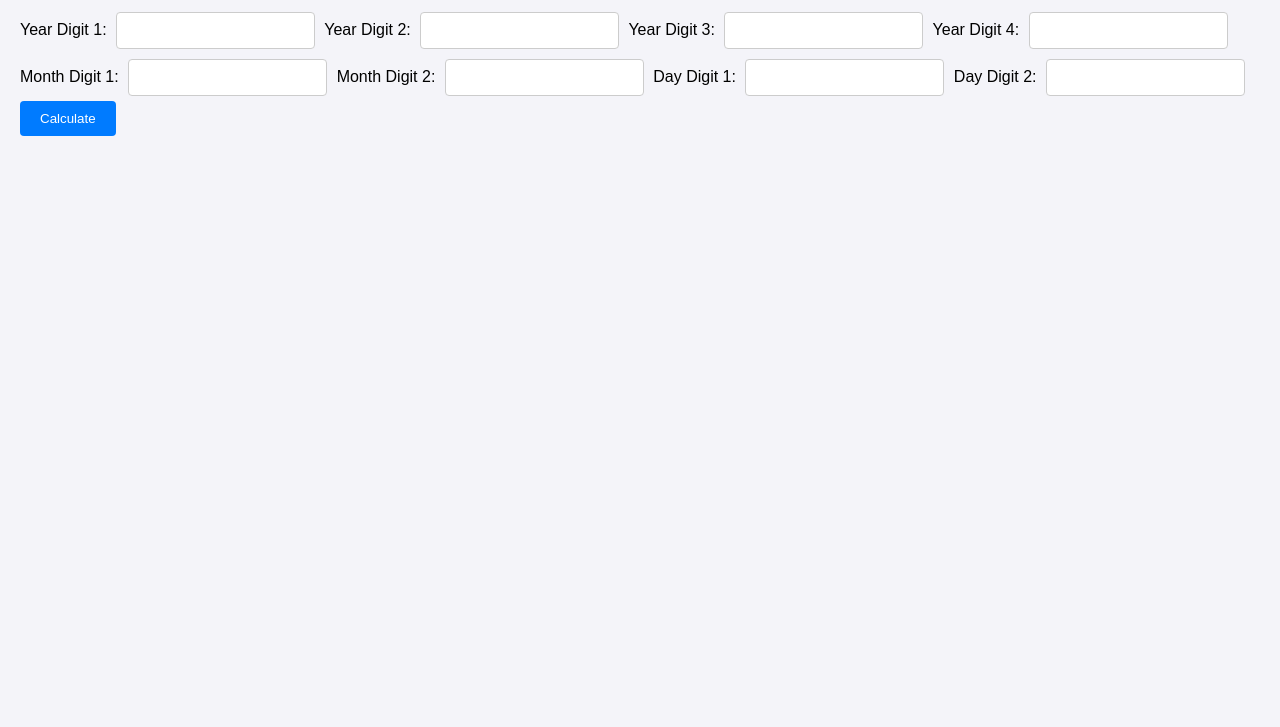
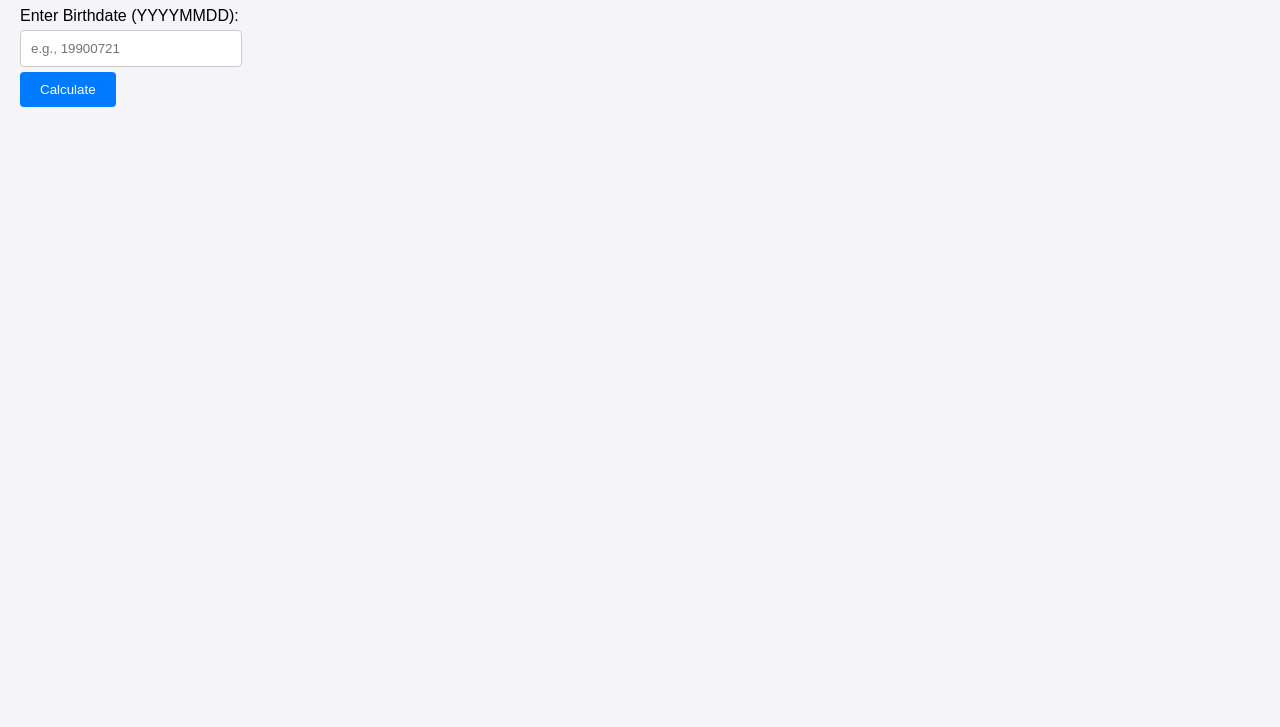
Before and after one commit to feroseno/fivestar, a plain HTML site: page fivestar.html in a window 1280 px wide. Shown: the part 73-800 px from the top of the page. Drawn offline with Linux system fonts and the light colour scheme.

Commit message:
Update fivestar.html

```diff
--- a/fivestar.html
+++ b/fivestar.html
@@ -3,7 +3,7 @@
 <head>
   <meta charset="UTF-8">
   <meta name="viewport" content="width=device-width, initial-scale=1.0">
-  <title>T and P Calculation</title>
+  <title>T and P Calculator</title>
   <style>
     body {
       font-family: Arial, sans-serif;
@@ -12,9 +12,10 @@
     }
     input {
       padding: 10px;
-      margin: 5px;
+      margin: 5px 0;
       border: 1px solid #ccc;
       border-radius: 4px;
+      width: 200px;
     }
     button {
       padding: 10px 20px;
@@ -37,22 +38,9 @@
 <body>
   <h1>T and P Calculator</h1>
   <form id="calculator-form">
-    <label for="year1">Year Digit 1:</label>
-    <input type="number" id="year1" required>
-    <label for="year2">Year Digit 2:</label>
-    <input type="number" id="year2" required>
-    <label for="year3">Year Digit 3:</label>
-    <input type="number" id="year3" required>
-    <label for="year4">Year Digit 4:</label>
-    <input type="number" id="year4" required>
-    <label for="month1">Month Digit 1:</label>
-    <input type="number" id="month1" required>
-    <label for="month2">Month Digit 2:</label>
-    <input type="number" id="month2" required>
-    <label for="day1">Day Digit 1:</label>
-    <input type="number" id="day1" required>
-    <label for="day2">Day Digit 2:</label>
-    <input type="number" id="day2" required>
+    <label for="birthdate">Enter Birthdate (YYYYMMDD):</label><br>
+    <input type="text" id="birthdate" maxlength="8" required placeholder="e.g., 19900721">
+    <br>
     <button type="submit">Calculate</button>
   </form>
   <div class="result" id="result"></div>
@@ -61,13 +49,23 @@
     document.getElementById('calculator-form').addEventListener('submit', function(e) {
       e.preventDefault();
 
-      // Get input values
-      const year = [1, 2, 3, 4].map(n => parseInt(document.getElementById(`year${n}`).value) || 0);
-      const month = [1, 2].map(n => parseInt(document.getElementById(`month${n}`).value) || 0);
-      const day = [1, 2].map(n => parseInt(document.getElementById(`day${n}`).value) || 0);
+      // Get input value
+      const birthdate = document.getElementById('birthdate').value;
+
+      // Validate input length
+      if (birthdate.length !== 8 || isNaN(birthdate)) {
+        document.getElementById('result').textContent = "Please enter a valid 8-digit date (YYYYMMDD).";
+        return;
+      }
+
+      // Extract digits
+      const digits = birthdate.split('').map(Number);
+      const year = digits.slice(0, 4); // Year digits
+      const month = digits.slice(4, 6); // Month digits
+      const day = digits.slice(6, 8); // Day digits
 
       // Calculate T
-      const sumAll = [...year, ...month, ...day].reduce((a, b) => a + b, 0);
+      const sumAll = digits.reduce((a, b) => a + b, 0);
       const T = sumAll === 0 ? 0 : 1 + ((sumAll - 1) % 9);
 
       // Calculate P
```
